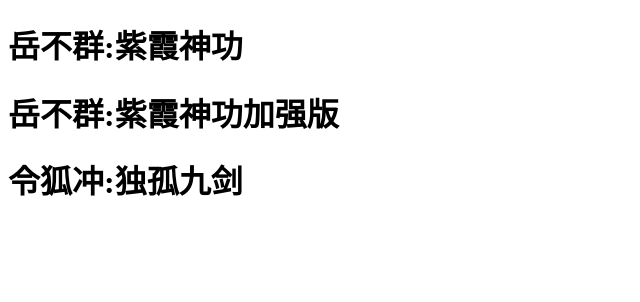
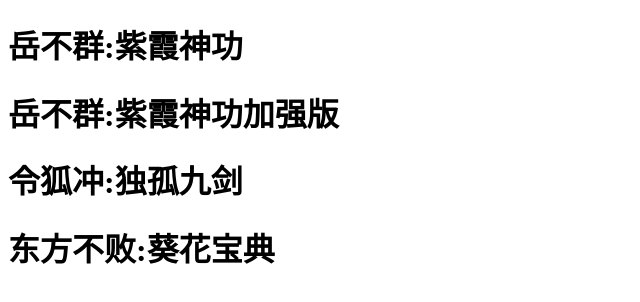
Before and after one commit to yangranran2/huashan, a plain HTML site: page index.html in a window 1280 px wide. Shown: the whole page, without its empty margins (0-640 px from the left). Drawn offline with Linux system fonts and the light colour scheme.

Commit message:
dongfeng commit
更新了 葵花宝典，去修炼吧

```diff
--- a/index.html
+++ b/index.html
@@ -10,5 +10,6 @@
     <h1>岳不群:紫霞神功</h1>
     <h1>岳不群:紫霞神功加强版</h1>
     <h1>令狐冲:独孤九剑</h1>
+    <h1>东方不败:葵花宝典</h1>
 </body>
 </html>
```
